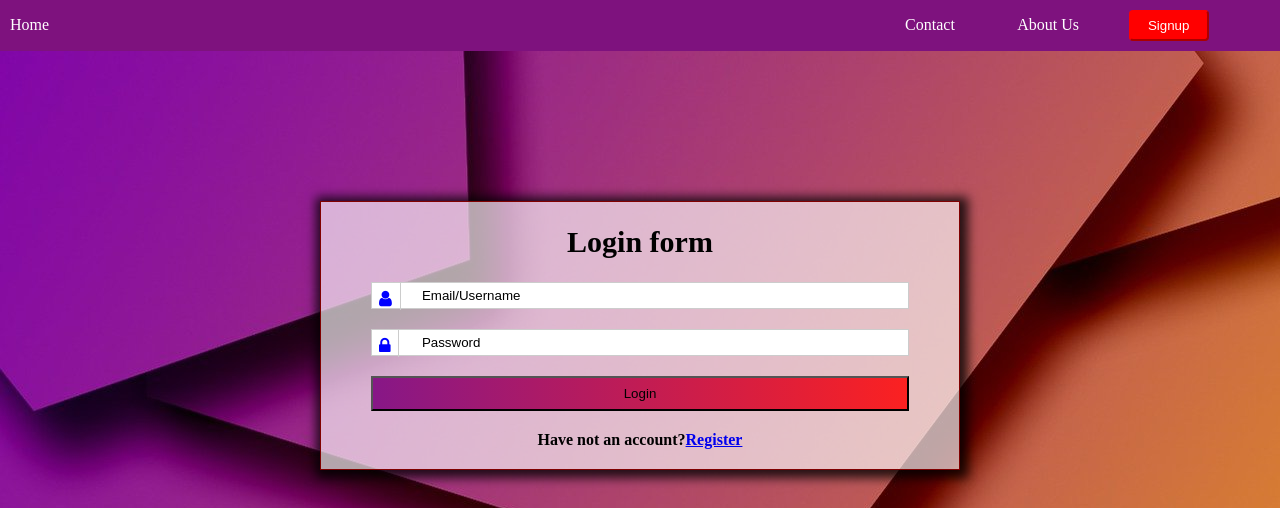
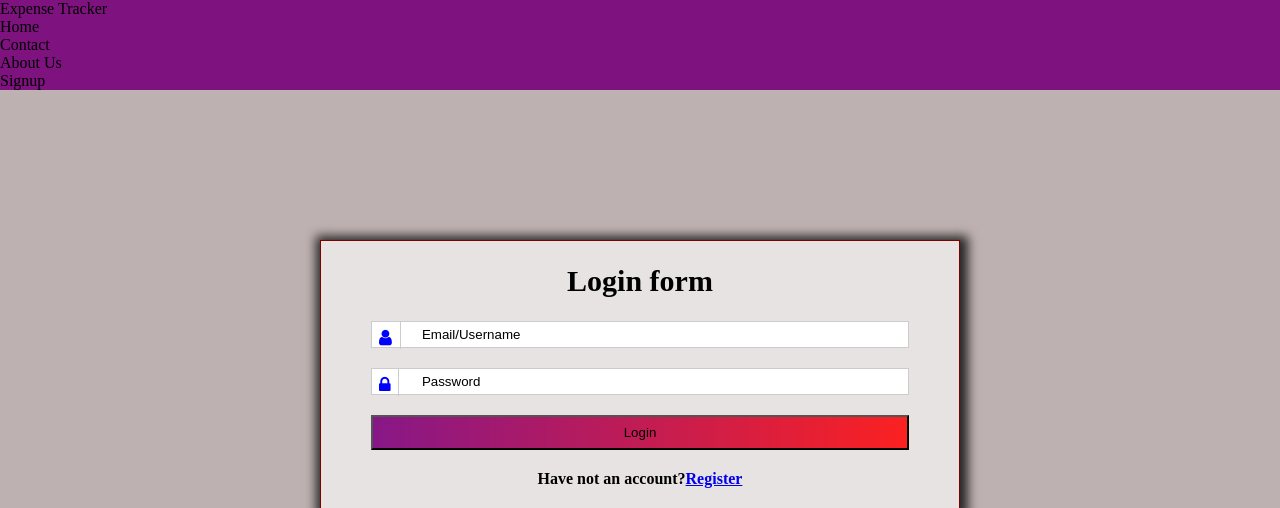
Before and after one commit to Shweta-Singh30/Expense-Tracking-Website, a PHP site: page /Login_front.php in a window 1280 px wide. Shown: the top 508 px of the page. Run offline with PHP 8.4, Linux system fonts and the light colour scheme.

Commit message:
Changed navbar style

```diff
--- a/Login_front.php
+++ b/Login_front.php
@@ -7,24 +7,30 @@
     <link rel="shortcut icon" type="x-icon" href="Assets/icon.png">
     <title>Login Page</title>
     <link rel="stylesheet" href="Assets/Style.css">
+    <script src="Assets/tailwind.js"></script>
     <link rel="stylesheet" href="https://cdnjs.cloudflare.com/ajax/libs/font-awesome/4.7.0/css/font-awesome.min.css">
-    <style>
+    <!-- <style>
         body{
             background-image: url("Assets/login.jpg");
         }
-    </style>
+    </style> -->
 </head>
 <body>
-    <header>
-    <nav class="navbar">
-        <ul>
-            <li class="ulLink"><a href="Home.html" class="Home">Home</a></li>
-            <li class="ulLink"><a href="#" id="Contact">Contact</a></li>
-            <li class="ulLink"><a href="#" id="aboutUs">About Us</a></li>
-            <li class="ulLink"><button id="Logout"><a href="Register.php" class="Logout">Signup</a></button></li>
+    <header class="w-screen  ">
+    <nav class="bg-purple-950 w-full  h-14 flex justify-between items-center  lg:items-center  ">
+        <div class="bg-clip-text text-transparent bg-gradient-to-r from-cyan-200 to-white   ml-2 font-serif font-extrabold  text-2xl">Expense Tracker</div>
+
+        <ul class="md:flex hidden font-semibold ">
+            <li class="mx-[10px] curser-pointer">Home</li>
+            <li class="mx-[10px] curser-pointer">Contact</li>
+            <li class="mx-[10px] curser-pointer">About Us</li>
+
+
         </ul>
+
+        <div class="hidden md:block px-4 py-2 mr-2 bg-green-500 text-white rounded font-bold curser-pointer">Signup</div>
     </nav>
-    <div id="lImg">
+
     </header>
     <div class="container1">
         <h2>Login form</h2>
```
Also changed, not shown: Home.html (+5 -4 lines).
